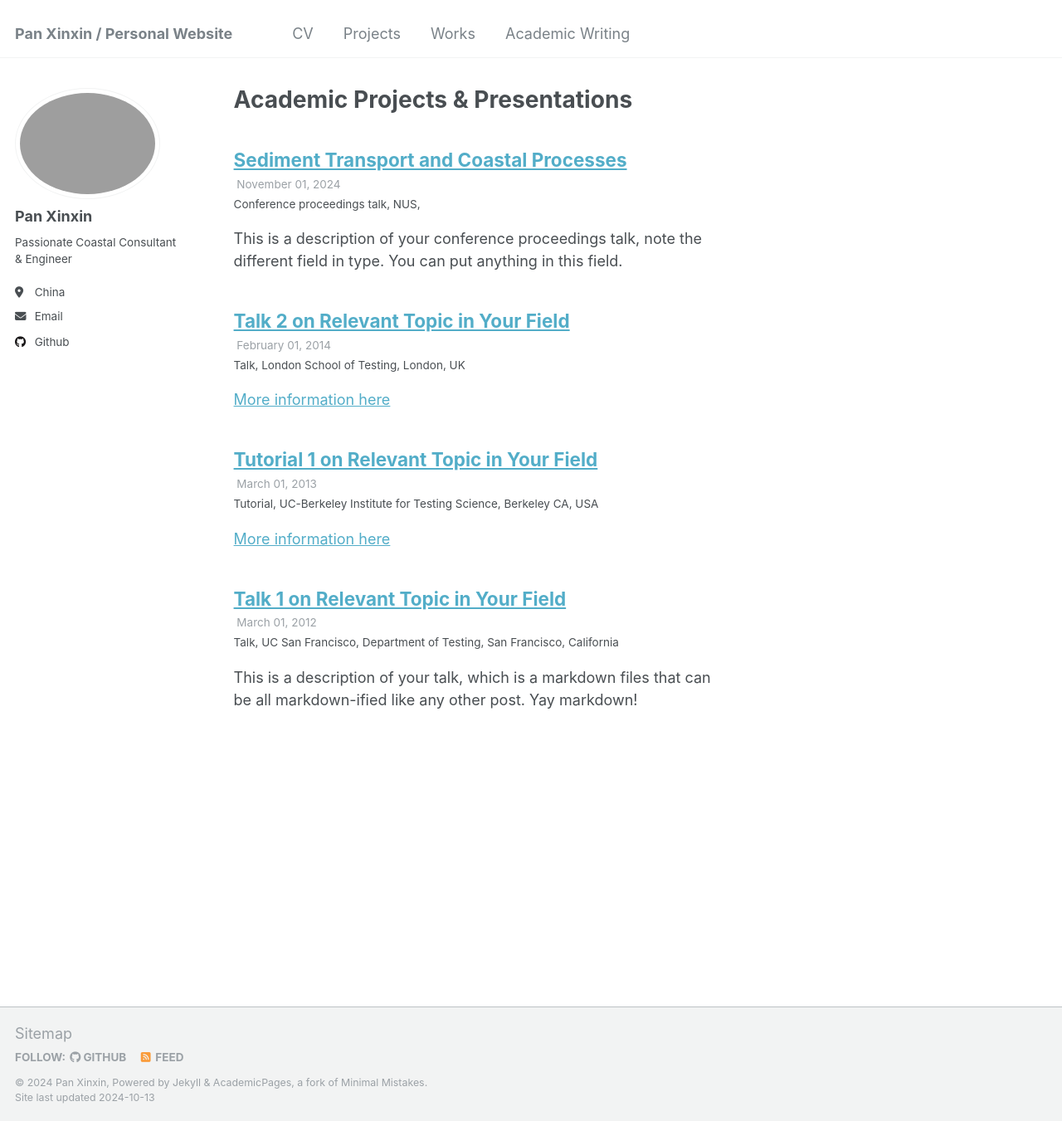
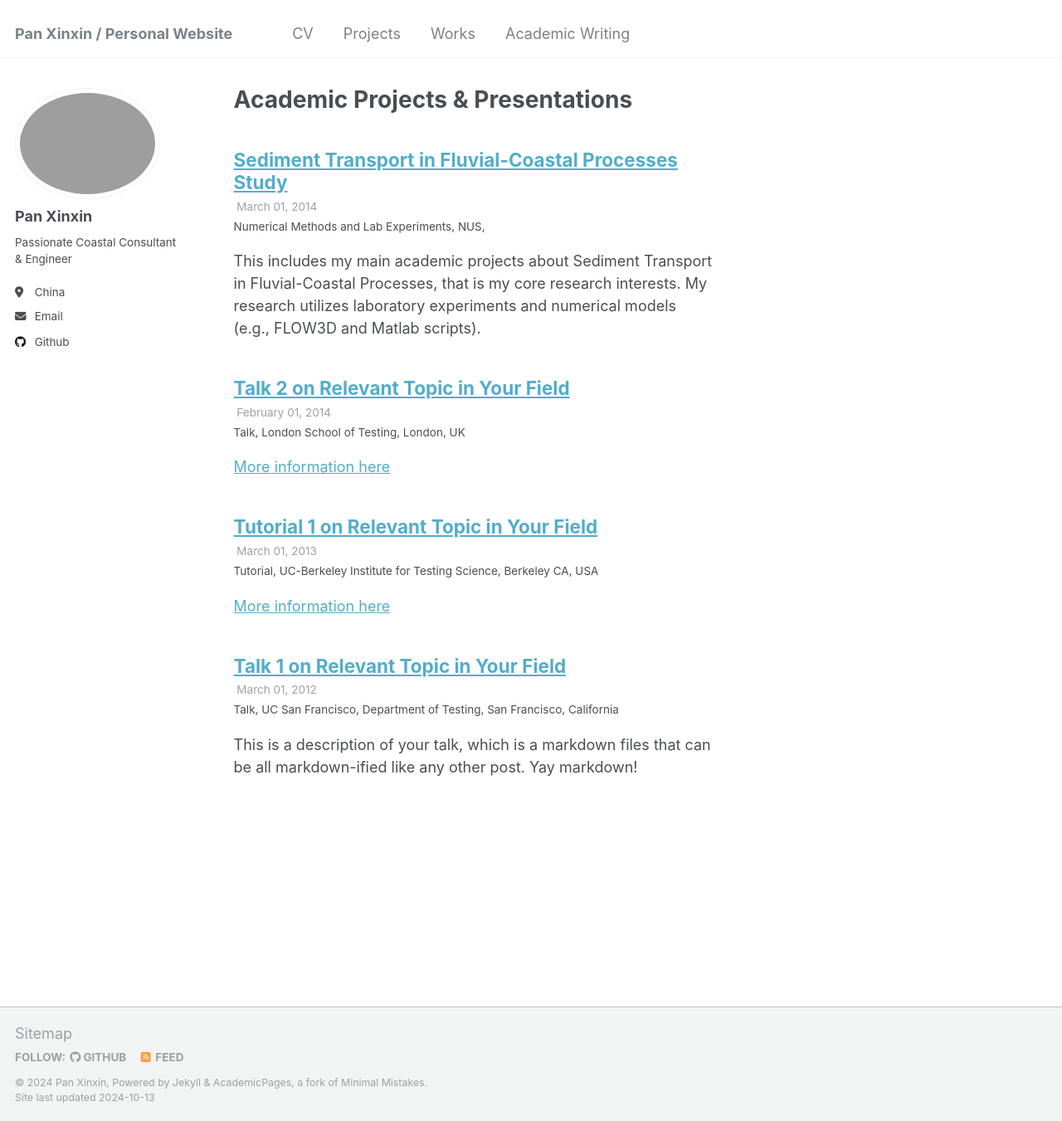
Before and after one commit to kingdaxing/kingdaxing.github.io, a Jekyll site: the page built from _pages/talks.html, in a window 1280 px wide and 1351 px high. Shown: the whole window at 83% size. Built offline with Jekyll 4.4.1, drawn with Linux system fonts in a browser that asks for light colours; part of the change alters nothing that is shown.

Commit message:
Update 2014-03-01-talk-3.md

```diff
--- a/_talks/2014-03-01-talk-3.md
+++ b/_talks/2014-03-01-talk-3.md
@@ -1,31 +1,41 @@
 ---
-title: "Sediment Transport and Coastal Processes"
+title: "Sediment Transport in Fluvial-Coastal Processes Study"
 collection: talks
-type: "Conference proceedings talk"
+type: "Numerical Methods and Lab Experiments"
 permalink: /talks/2014-03-01-talk-3
 venue: "NUS"
-date: 2024-11-01
 ---
 
-This is a description of your conference proceedings talk, note the different field in type. You can put anything in this field.
+This includes my main academic projects about Sediment Transport in Fluvial-Coastal Processes, that is my core research interests. My research utilizes laboratory experiments and numerical models (e.g., FLOW3D and Matlab scripts).
+
+Sub-Project 1: Channel Optimization Design & Sediment-Erosion Analysis (Thesis)
+======
+
+In my Master Core Module - Open Channel Hydraulics, I led a team to demonstrate efficacy of a channel widening optimization by assessing Fr number pre- and post-implementation. Secondly, we verified asymmetric weir effects in flow velocity and sediment, and illustrated how an optimal size of weir reduced TKE and suspension sediment. <br/><img src='/images/proj-sedi-1-1.png'>
+
+This study investigates the optimization of the Shawan River channel in Shenzhen to enhance flood protection and balance sedimentation prevention with erosion control. Using MIKE and FLOW-3D models, the performance of natural and optimized channels under different flow conditions, including a 100-year return period storm, is analyzed. Results show that the optimized channel improves stability and efficiency, particularly in extreme conditions. A comparison of trapezoidal weirs with varying slopes highlights that milder slopes increase flow capacity, while steeper slopes heighten shear stress and erosion risks. These findings offer valuable insights for effective channel design. <br/><img src='/images/proj-sedi-1-2.png'>
+[Download Academic Writing](http://kingdaxing.github.io/files/NO1.pdf)
 
 
-Sub-Project 1
+Sub-Project 2: Grain-size Effect on Bedload & Suspended Sediment within Current Processes
 ======
-This project aims to develop the coastal landscape along the Dongguan Binhai Bay in Shenzhen, China.
-Key objectives include:
-1. Living Shoreline & Seawall Construction: A new seawall will be constructed to provide robust flood protection, designed for a 100-year flood return period. This seawall will incorporate and protect existing mangroves, creating a living shoreline that enhances coastal resilience and fosters a sustainable ecological marine environment.
-2. Coastal Park Development: The project will create a vibrant coastal vitality park, incorporating greenway features that promote recreational use and ecological sustainability. <br/><img src='/images/work1-1.png'>
 
-[Download PDF](http://kingdaxing.github.io/files/NO1.pdf)
+The assignment of Modelling of Bedload and Suspended Sediment in Steady Current involves creating a model to compute bedload and suspended sediment transport rates for a wide river, given sediment size, channel slope, and discharge. <br/><img src='/images/proj-sedi-2-1.png'>
+This analysis explores sediment transport in a wide river using a Matlab model. The study applies the Fredsøe relation for reference sediment concentration and examines the Rouse parameter to model sediment suspension. The results show that suspended sediment transport increases with discharge, and transitions in bedforms (e.g., from dunes to plane bed) significantly influence sediment dynamics. For different grain sizes (1 mm and 0.3 mm), smaller particles demonstrate more uniform suspended-load distributions and lower Rouse numbers, indicating greater suspension and transport efficiency compared to larger particles. The study concludes that grain size, settling velocity, and bed shear stress are critical factors in determining sediment transport patterns. <br/><img src='/images/proj-sedi-2-2.png'>
+[Download Exercise](http://kingdaxing.github.io/files/Grain-Size-SSC.pdf)
 
 
-
-Sub-Project 2
+Sub-Project 3: Surfzone Hydrodynamics & Simplified Shoreline Morphology Study
 ======
 
+This assignment focuses on analyzing surfzone hydrodynamics and longshore sediment transport. It includes:
+1.	Data Analysis for Surfzone Hydrodynamics: Theoretical values are compared with measurements, showing strong agreement in the cross-shore direction for variables like velocity (uu), force (Fx), and radiation stress (Sxx), but deviations occur in the alongshore direction.
+[Download Slides](http://kingdaxing.github.io/files/Analysis-surfzone.pdf)
+2.	Longshore Sediment Transport Comparison: The longshore sediment transport is evaluated using three methods: the CERC formula, Kamphuis's empirical formula (1986), and Deigaard's model-based formula (1986). Kamphuis's model, which incorporates sediment grain size variability, predicts higher sediment transport volumes compared to the other methods.
+3.	Coastline Morphology Modeling: The assignment also involves simulating coastline changes over time due to groynes, which disrupt longshore sediment transport and affect the overall coastal morphology. <br/><img src='/images/proj-sedi-3-3.png'>
 
 
+Sub-Project 4: Flow-Sediment-Vegetation Interaction Study
+======
 
-Sub-Project 3
-======
+In my study with Prof. Gary, I learned to model flow development within seagrass meadows to understand how vegetation affects hydrodynamics and sediment transport. By analyzing flow conditions around submerged and emerged flexible blades, I aim to investigate the impact of this marsh vegetation on sediment deposition and resuspension. <br/><img src='/images/proj-sedi-4-1.png'>
```
